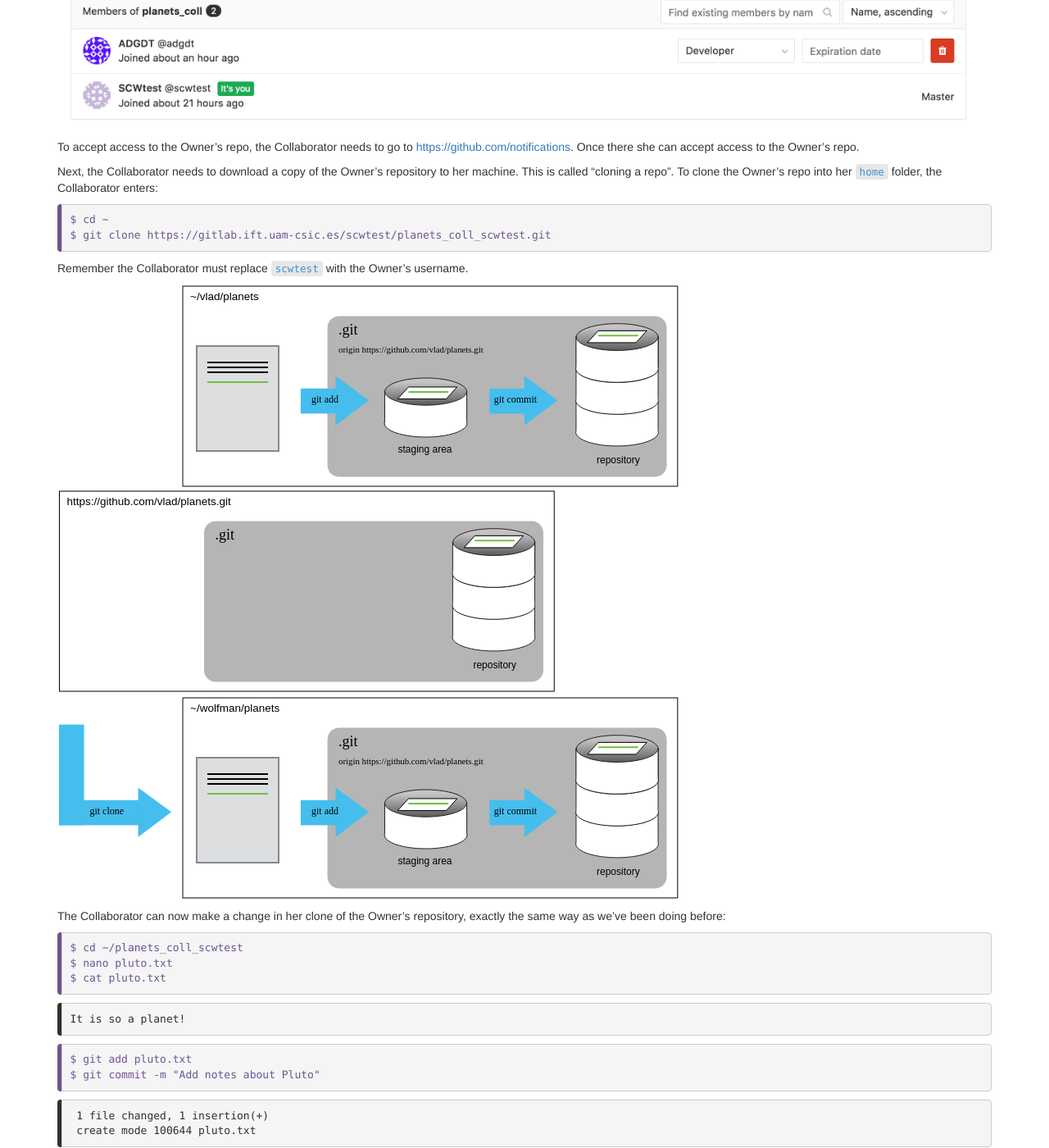
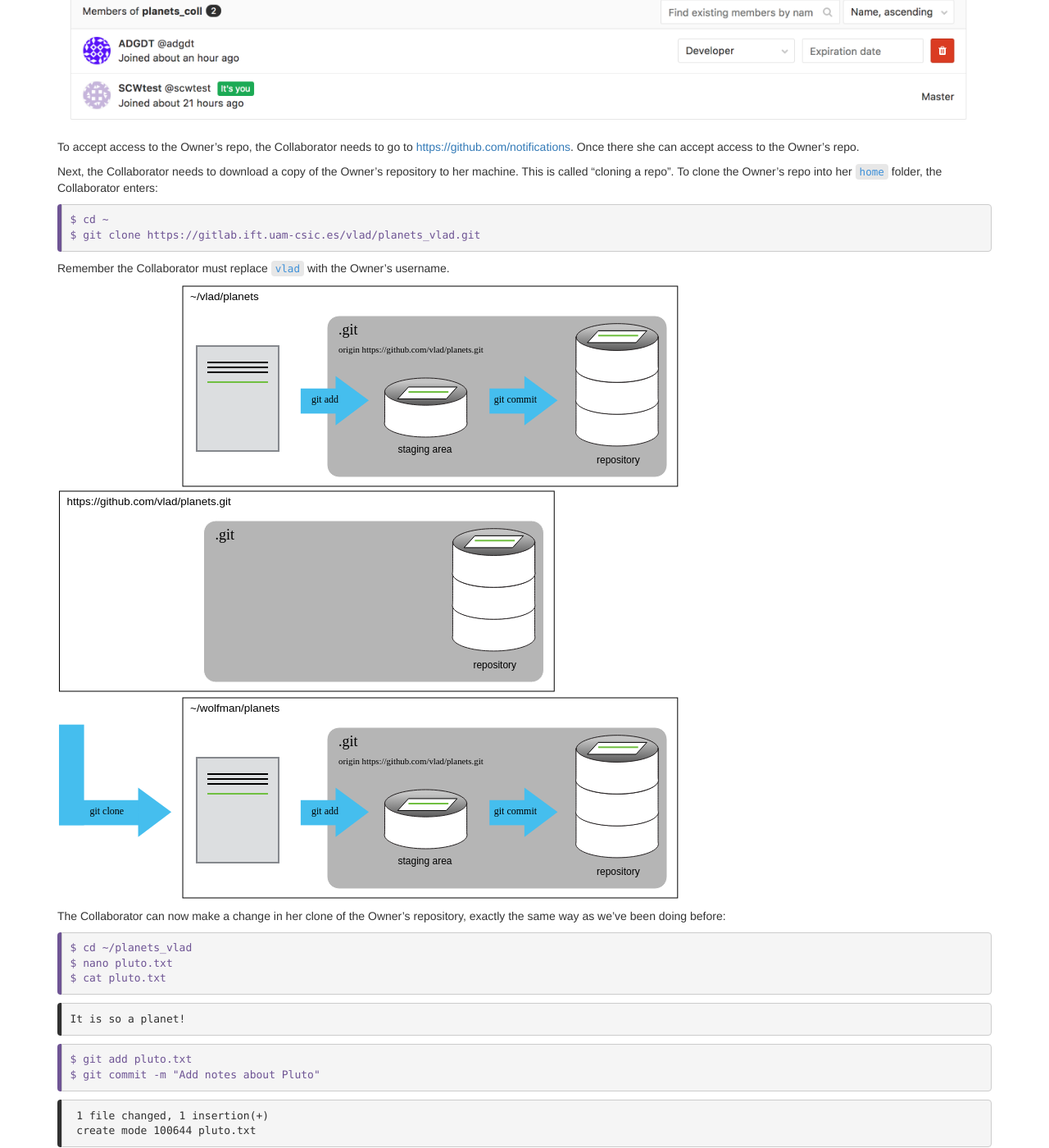
Before and after one commit to adgdt/git-novice-gitlab, a Jekyll site: the page built from _episodes/08-collab.md, in a window 1280 px wide and 1400 px high, scrolled down 2097 px. Shown: the whole window at 82% size. Built offline with Jekyll 4.4.1, drawn with Linux system fonts in a browser that asks for light colours.

Commit message:
Change user scwtest to vlad to keep coherence with the git-terminal part of the lesson

```diff
--- a/_episodes/08-collab.md
+++ b/_episodes/08-collab.md
@@ -59,11 +59,11 @@ her `home` folder, the Collaborator enters:
 
 ~~~
 $ cd ~
-$ git clone https://gitlab.ift.uam-csic.es/scwtest/planets_coll_scwtest.git
+$ git clone https://gitlab.ift.uam-csic.es/vlad/planets_vlad.git
 ~~~
 {: .bash}
 
-Remember the Collaborator must replace `scwtest` with the Owner's username.
+Remember the Collaborator must replace `vlad` with the Owner's username.
 
 ![After Creating Clone of Repository](../fig/github-collaboration.svg)
 
@@ -71,7 +71,7 @@ The Collaborator can now make a change in her clone of the Owner's repository,
 exactly the same way as we've been doing before:
 
 ~~~
-$ cd ~/planets_coll_scwtest
+$ cd ~/planets_vlad
 $ nano pluto.txt
 $ cat pluto.txt
 ~~~
```
Also changed, not shown: _episodes/07-github.md (+6 -6 lines), fig/gitlab-create-repo-02.png, fig/gitlab-create-repo-03.png, fig/gitlab-find-repo-string.png.
